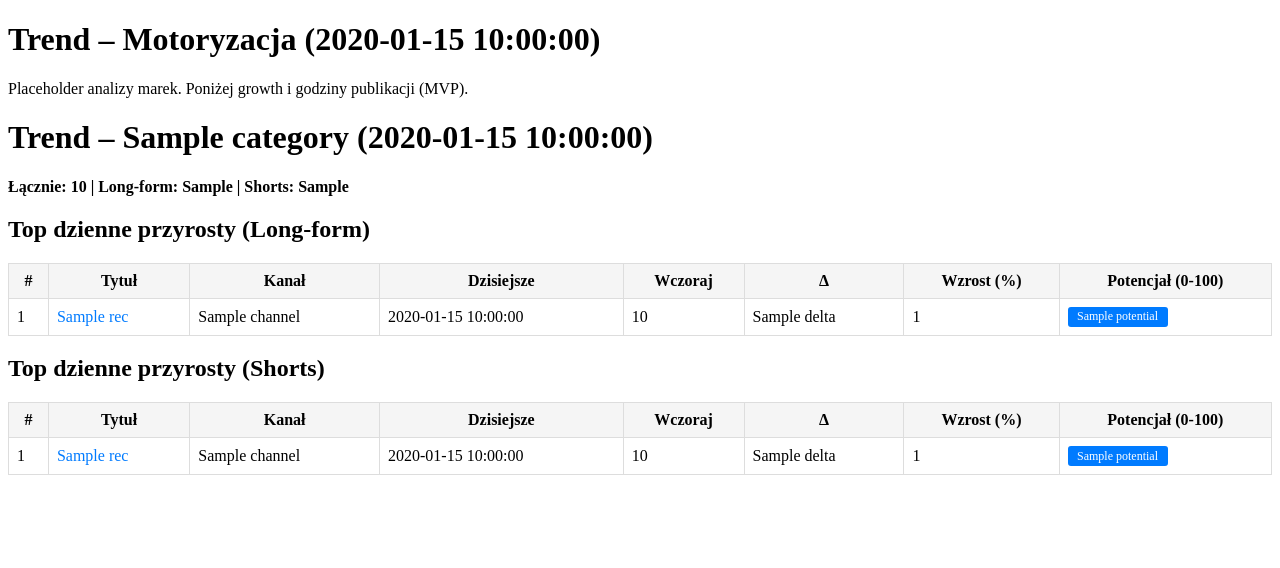
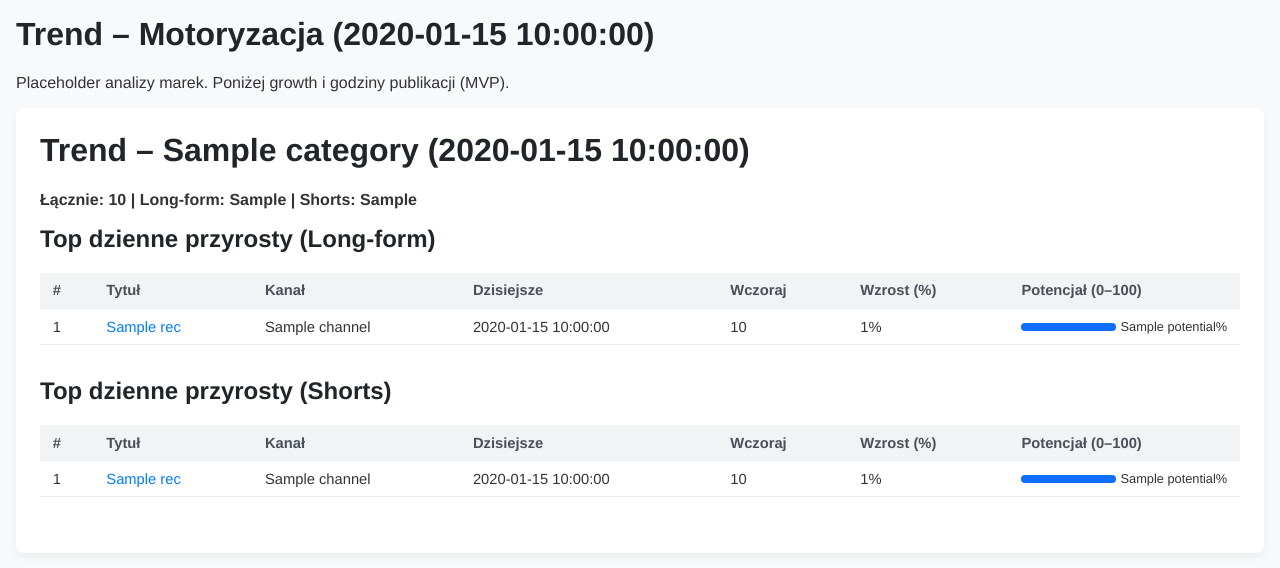
Before and after one commit to michalpoznanski/youtube-report-tool, a FastAPI app: template templates/trend/moto/dashboard.html in a window 1280 px wide. Shown: the top 568 px of the page. Run offline with FastAPI, Linux system fonts and the light colour scheme; the template is opened without the code that fills it: most values are stand-ins (such as "Sample title", 1, 10 or a date in 2020); parts of the project's set-up code (start-up, migrations or seed data) failed here and were passed over.

Commit message:
Remove delta column, map Channel_Name to channel, modernize dashboard design

```diff
--- a/app/trend/utils/report_loader.py
+++ b/app/trend/utils/report_loader.py
@@ -76,6 +76,11 @@ def load_daily_report(category: str, date: str) -> List[Dict[str, Any]]:
             # Jeśli któreś z nich nie istnieje w pliku, ustaw pusty string
             for field in ["title", "channel", "tags", "description", "video_id"]:
                 normalized[field] = normalized.get(field, "") or ""
+
+            # Mapuj Channel_Name → channel
+            if "channel_name" in normalized:
+                # Użyj channel_name jako channel
+                normalized["channel"] = normalized.pop("channel_name")
 
             # Ustal, czy film jest short
             video_type_value = normalized.get("video_type", "") or ""
--- a/templates/trend/podcast/dashboard.html
+++ b/templates/trend/podcast/dashboard.html
@@ -4,18 +4,87 @@
     <meta charset="utf-8">
     <title>Trend – {{ category|capitalize }} ({{ date }})</title>
     <style>
-        table { width: 100%; border-collapse: collapse; margin-bottom: 1rem; }
-        th, td { padding: 0.5rem; border: 1px solid #ddd; }
-        th { background-color: #f5f5f5; position: sticky; top: 0; }
-        tr:nth-child(even) { background-color: #fafafa; }
-        a { color: #007bff; text-decoration: none; }
-        a:hover { text-decoration: underline; }
-        .muted { color: #6b7280; }
+        body {
+            font-family: "Helvetica Neue", Arial, sans-serif;
+            background-color: #f8f9fa;
+            margin: 0;
+            padding: 1rem;
+            color: #333;
+        }
+        .container {
+            max-width: 1200px;
+            margin: 0 auto;
+            background-color: #ffffff;
+            padding: 1.5rem;
+            border-radius: 8px;
+            box-shadow: 0 4px 8px rgba(0,0,0,0.05);
+        }
+        h1, h2 {
+            margin-top: 0;
+            font-weight: 600;
+            color: #212529;
+        }
+        .summary {
+            font-weight: bold;
+            margin-bottom: 1rem;
+        }
+        table {
+            width: 100%;
+            border-collapse: collapse;
+            margin-bottom: 2rem;
+        }
+        thead {
+            background-color: #f1f3f5;
+        }
+        th, td {
+            padding: 0.6rem 0.8rem;
+            text-align: left;
+            border-bottom: 1px solid #e9ecef;
+            font-size: 0.92rem;
+        }
+        th {
+            font-weight: 600;
+            color: #495057;
+        }
+        tbody tr:nth-child(even) {
+            background-color: #fafbfc;
+        }
+        tbody tr:hover {
+            background-color: #f5f7f9;
+        }
+        a {
+            color: #007bff;
+            text-decoration: none;
+        }
+        a:hover {
+            text-decoration: underline;
+        }
+        /* Pasek potencjału */
+        .bar-container {
+            display: flex;
+            align-items: center;
+        }
+        .bar-outer {
+            flex-grow: 1;
+            background-color: #e9ecef;
+            border-radius: 4px;
+            height: 8px;
+            margin-right: 4px;
+        }
+        .bar-inner {
+            height: 100%;
+            background-color: #0d6efd;
+            border-radius: 4px;
+        }
+        .bar-label {
+            font-size: 0.8rem;
+        }
     </style>
 </head>
 <body>
+<div class="container">
     <h1>Trend – {{ category|capitalize }} ({{ date }})</h1>
-    <p><strong>Łącznie: {{ counts_total }} | Long-form: {{ counts_long }} | Shorts: {{ counts_shorts }}</strong></p>
+    <p class="summary">Łącznie: {{ counts_total }} | Long-form: {{ counts_long }} | Shorts: {{ counts_shorts }}</p>
 
     <h2>Top dzienne przyrosty (Long-form)</h2>
     {% if long_records %}
@@ -27,9 +96,8 @@
                 <th>Kanał</th>
                 <th>Dzisiejsze</th>
                 <th>Wczoraj</th>
-                <th>Δ</th>
                 <th>Wzrost (%)</th>
-                <th>Potencjał (0-100)</th>
+                <th>Potencjał (0–100)</th>
             </tr>
         </thead>
         <tbody>
@@ -40,13 +108,19 @@
                 <td>{{ rec.channel }}</td>
                 <td>{{ rec.views_today }}</td>
                 <td>{{ rec.views_yesterday }}</td>
-                <td>{{ rec.delta }}</td>
-                <td>{{ rec.percent_growth or 'N/A' }}</td>
                 <td>
-                    <div style="width: 100px; background-color: #f0f0f0; border-radius: 3px;">
-                        <div style="width: {{ rec.potential }}%; height: 20px; background-color: #007bff; border-radius: 3px; display: flex; align-items: center; justify-content: center; color: white; font-size: 12px;">
-                            {{ rec.potential }}
+                    {% if rec.percent_growth is not none %}
+                        {{ rec.percent_growth }}%
+                    {% else %}
+                        N/A
+                    {% endif %}
+                </td>
+                <td>
+                    <div class="bar-container">
+                        <div class="bar-outer">
+                            <div class="bar-inner" style="width: {{ rec.potential }}%;"></div>
                         </div>
+                        <div class="bar-label">{{ rec.potential }}%</div>
                     </div>
                 </td>
             </tr>
@@ -67,9 +141,8 @@
                 <th>Kanał</th>
                 <th>Dzisiejsze</th>
                 <th>Wczoraj</th>
-                <th>Δ</th>
                 <th>Wzrost (%)</th>
-                <th>Potencjał (0-100)</th>
+                <th>Potencjał (0–100)</th>
             </tr>
         </thead>
         <tbody>
@@ -80,13 +153,19 @@
                 <td>{{ rec.channel }}</td>
                 <td>{{ rec.views_today }}</td>
                 <td>{{ rec.views_yesterday }}</td>
-                <td>{{ rec.delta }}</td>
-                <td>{{ rec.percent_growth or 'N/A' }}</td>
                 <td>
-                    <div style="width: 100px; background-color: #f0f0f0; border-radius: 3px;">
-                        <div style="width: {{ rec.potential }}%; height: 20px; background-color: #007bff; border-radius: 3px; display: flex; align-items: center; justify-content: center; color: white; font-size: 12px;">
-                            {{ rec.potential }}
+                    {% if rec.percent_growth is not none %}
+                        {{ rec.percent_growth }}%
+                    {% else %}
+                        N/A
+                    {% endif %}
+                </td>
+                <td>
+                    <div class="bar-container">
+                        <div class="bar-outer">
+                            <div class="bar-inner" style="width: {{ rec.potential }}%;"></div>
                         </div>
+                        <div class="bar-label">{{ rec.potential }}%</div>
                     </div>
                 </td>
             </tr>
@@ -96,5 +175,6 @@
     {% else %}
     <p>Brak danych Shorts do wyświetlenia.</p>
     {% endif %}
+</div>
 </body>
 </html>
```
